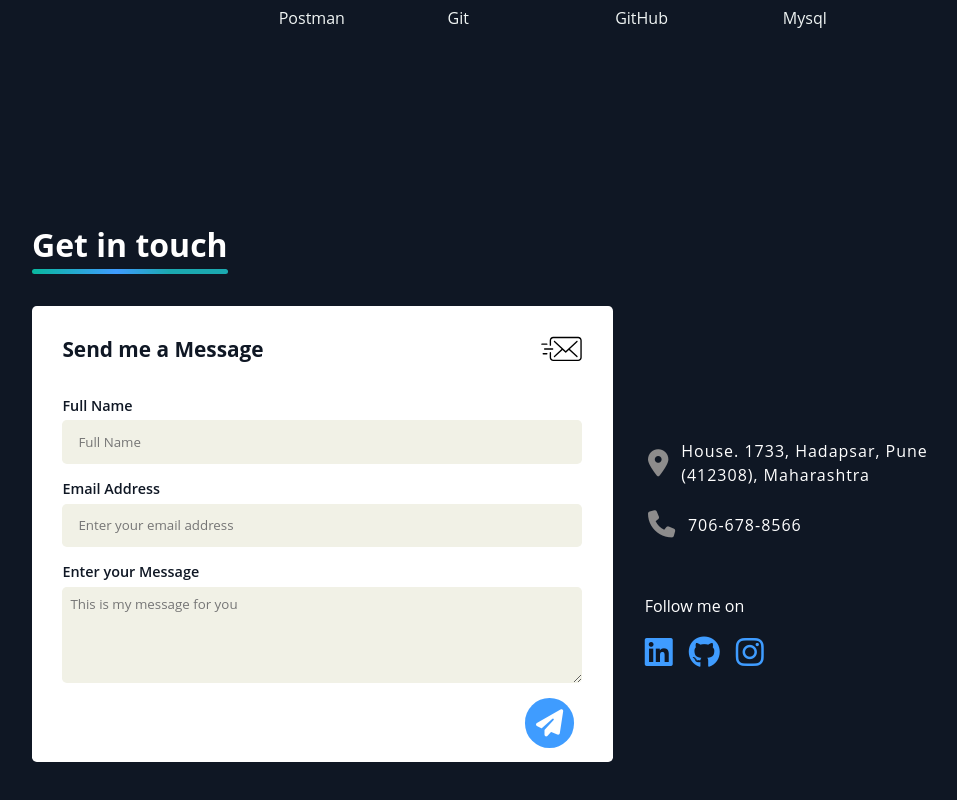
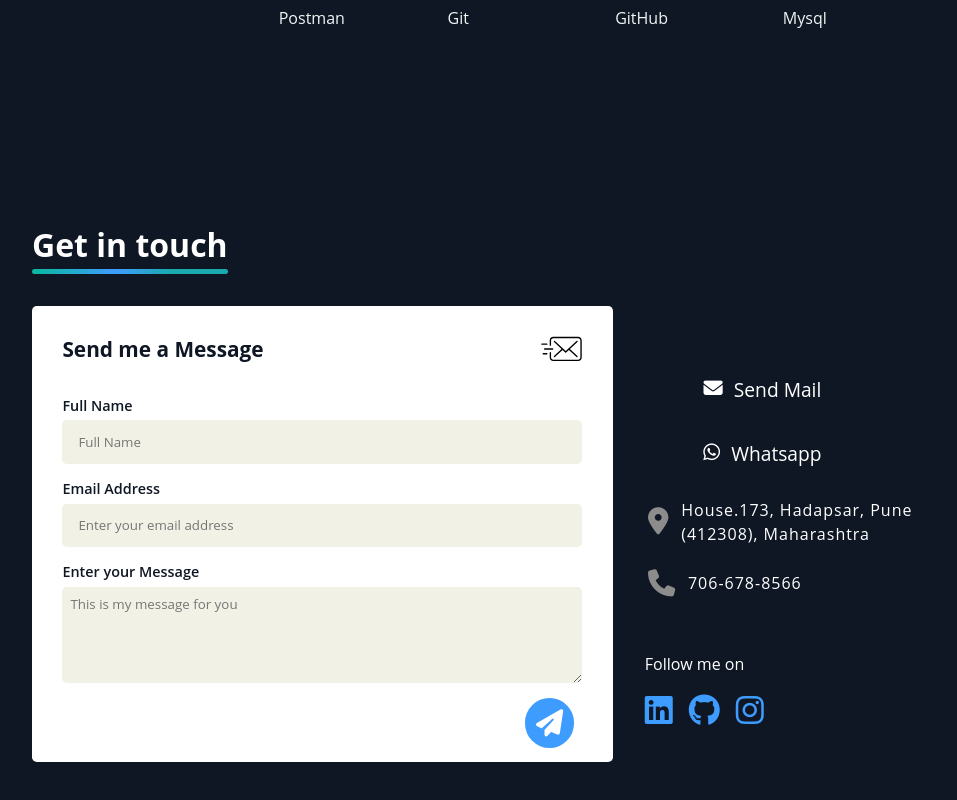
Before and after one commit to Satyampawarsp/Personal-portfolio-React, a React (Create React App) app: page / in a window 1280 px wide. Shown: the part 4799-5599 px from the top of the page, without its empty margins (80-1037 px from the left). Built offline with nearby package versions, Linux system fonts and the light colour scheme.

Commit message:
edited the Github Link

```diff
--- a/package.json
+++ b/package.json
@@ -15,6 +15,7 @@
     "framer-motion": "^11.11.10",
     "react": "^18.3.1",
     "react-dom": "^18.3.1",
+    "react-icons": "^5.5.0",
     "react-router-dom": "^6.27.0",
     "react-scripts": "5.0.1",
     "web-vitals": "^2.1.4"
--- a/src/components/contact/Contact.jsx
+++ b/src/components/contact/Contact.jsx
@@ -17,7 +17,7 @@
             </div>
             <div className={styles.right_section_indexing}>
               {/* Buttons to naviagate betwwen main and whatsapp  */}
-              {/* <div className={styles.button_section}>
+              <div className={styles.button_section}>
                 <button className={`${styles.btn} ${styles.mail_btn}`}>
                   <i
                     className={`fa-solid fa-envelope ${styles.button_icon} ${styles.mail_icon}`}
@@ -30,13 +30,13 @@
                   ></i>
                   Whatsapp
                 </button>
-              </div> */}
+              </div>
               {/* Location Section  */}
               <div className={styles.location_services}>
               <div className={styles.symbol}>
                   <i className={`fa-solid fa-location-dot`}></i>
                 </div>
-                <p>House. 1733, Hadapsar, Pune (412308), Maharashtra</p>
+                <p>House.173, Hadapsar, Pune (412308), Maharashtra</p>
               </div>
 
               {/* Phone Services  */}
@@ -65,7 +65,7 @@
 
                   <div className={styles.account_icon}>
                     <a
-                      href="https://github.com/satyam1733"
+                      href="https://github.com/Satyampawarsp"
                       rel="noopener noreferrer"
                       target="_blank"
                     >
```
Also changed, not shown: 1 other file (tests, documents, lock files or other folders).
